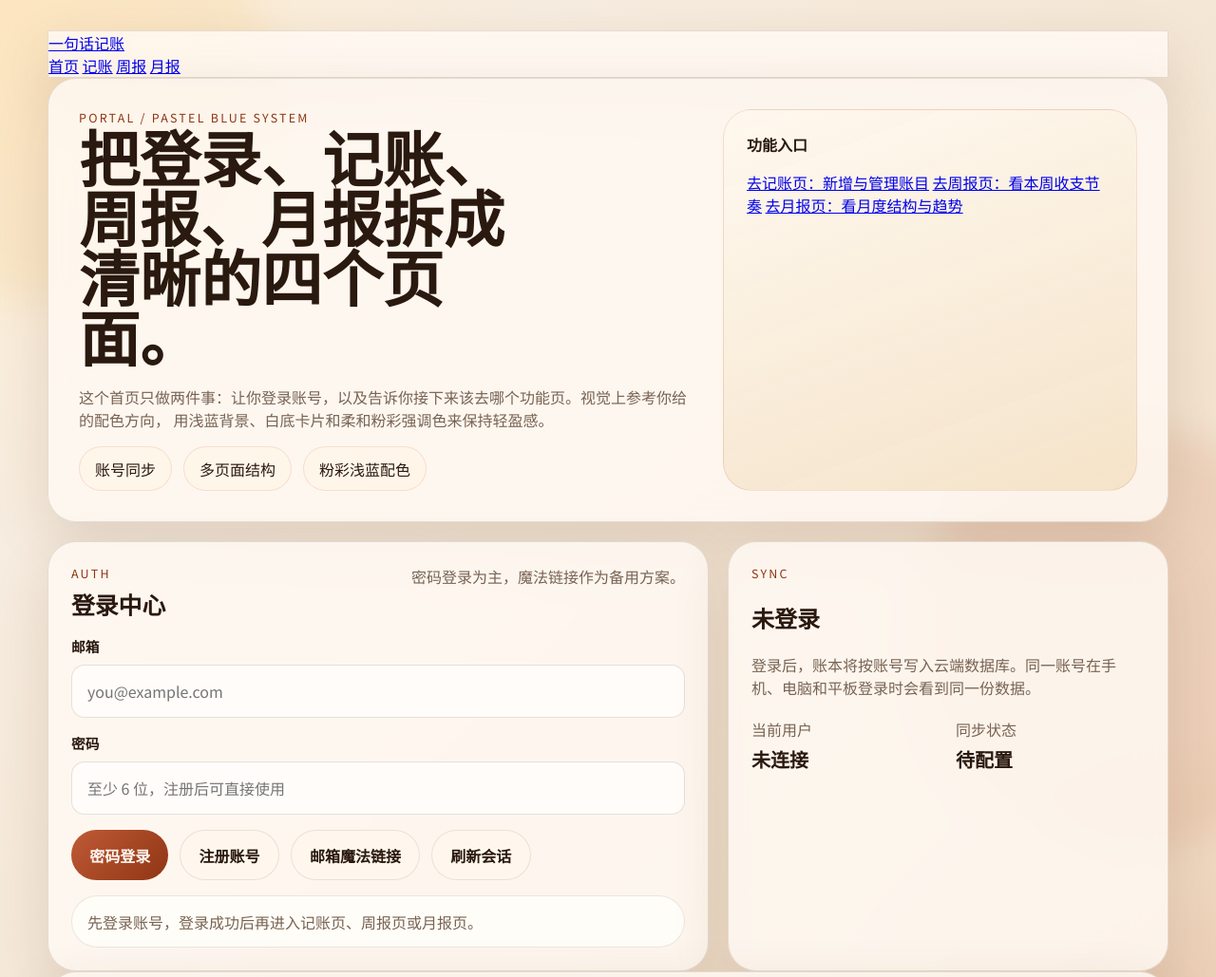
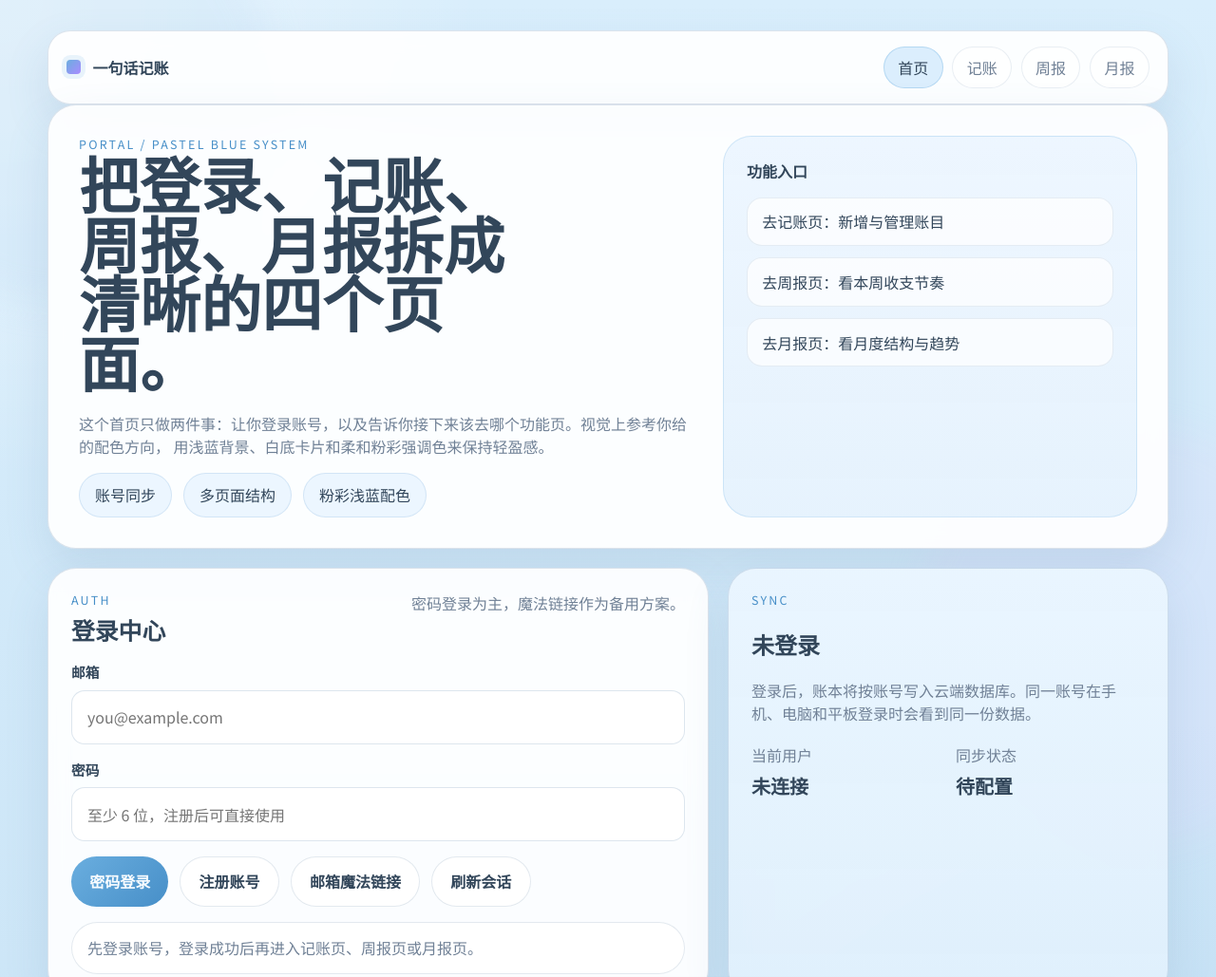
Before and after one commit to BR-HY/accounting, a plain HTML site: page index.html in a window 1280 px wide. Shown: the top 1029 px of the page at 95% size. Drawn offline with Linux system fonts and the light colour scheme; a script that the page names is missing.

Commit message:
Update styles.css

```diff
--- a/styles.css
+++ b/styles.css
@@ -1,16 +1,16 @@
 :root {
-  --bg: #f6efe5;
-  --bg-deep: #ead7bc;
-  --paper: rgba(255, 250, 243, 0.84);
-  --paper-strong: #fff8ee;
-  --line: rgba(96, 64, 39, 0.15);
-  --ink: #2a190f;
-  --muted: #786353;
-  --accent: #bf5a36;
-  --accent-strong: #8f3514;
-  --income: #1d7f5d;
-  --expense: #b23b2e;
-  --shadow: 0 22px 60px rgba(90, 49, 27, 0.14);
+  --bg: #d7ecfb;
+  --bg-deep: #c3def1;
+  --paper: rgba(255, 255, 255, 0.92);
+  --paper-strong: #ffffff;
+  --line: rgba(103, 134, 168, 0.22);
+  --ink: #32465a;
+  --muted: #708196;
+  --accent: #6aaedf;
+  --accent-strong: #478fc8;
+  --income: #6bbb73;
+  --expense: #ef6e65;
+  --shadow: 0 20px 46px rgba(94, 131, 165, 0.16);
   --radius-xl: 30px;
   --radius-lg: 20px;
   --radius-md: 14px;
@@ -30,9 +30,9 @@ body {
   font-family: "Noto Sans SC", sans-serif;
   color: var(--ink);
   background:
-    radial-gradient(circle at top left, rgba(255, 235, 204, 0.9), transparent 32%),
-    radial-gradient(circle at bottom right, rgba(191, 90, 54, 0.2), transparent 26%),
-    linear-gradient(135deg, #f8f1e8 0%, #f1ddc3 100%);
+    radial-gradient(circle at top left, rgba(255, 255, 255, 0.55), transparent 28%),
+    radial-gradient(circle at bottom right, rgba(188, 218, 242, 0.65), transparent 28%),
+    linear-gradient(180deg, #d9eefc 0%, #cae4f6 100%);
   position: relative;
   overflow-x: hidden;
 }
@@ -70,13 +70,13 @@ code {
 .ambient-left {
   top: -8rem;
   left: -10rem;
-  background: rgba(247, 203, 122, 0.36);
+  background: rgba(190, 219, 245, 0.5);
 }
 
 .ambient-right {
   right: -8rem;
   bottom: -6rem;
-  background: rgba(191, 90, 54, 0.24);
+  background: rgba(234, 210, 255, 0.3);
 }
 
 .shell {
@@ -87,11 +87,59 @@ code {
   z-index: 1;
 }
 
+.topbar {
+  display: flex;
+  align-items: center;
+  justify-content: space-between;
+  gap: 1rem;
+  padding: 1rem 1.2rem;
+  border-radius: 24px;
+}
+
+.brand {
+  display: inline-flex;
+  align-items: center;
+  gap: 0.75rem;
+  color: var(--ink);
+  text-decoration: none;
+  font-family: "Space Grotesk", "Noto Sans SC", sans-serif;
+  font-weight: 700;
+}
+
+.brand-mark {
+  width: 0.95rem;
+  height: 0.95rem;
+  border-radius: 4px;
+  background: linear-gradient(135deg, var(--accent), #a98cff);
+  box-shadow: 0 0 0 5px rgba(106, 174, 223, 0.14);
+}
+
+.topnav {
+  display: flex;
+  flex-wrap: wrap;
+  gap: 0.6rem;
+}
+
+.topnav a {
+  padding: 0.55rem 0.9rem;
+  border-radius: 999px;
+  text-decoration: none;
+  color: var(--muted);
+  background: rgba(255, 255, 255, 0.7);
+  border: 1px solid rgba(103, 134, 168, 0.14);
+}
+
+.topnav a[aria-current="page"] {
+  color: var(--ink);
+  background: rgba(218, 238, 253, 0.95);
+  border-color: rgba(106, 174, 223, 0.34);
+}
+
 .card {
   background: var(--paper);
   border: 1px solid var(--line);
   box-shadow: var(--shadow);
-  backdrop-filter: blur(16px);
+  backdrop-filter: blur(10px);
 }
 
 .hero {
@@ -163,8 +211,8 @@ code {
 .sample-chip,
 .setup-badge {
   padding: 0.65rem 1rem;
-  background: rgba(255, 245, 232, 0.86);
-  border: 1px solid rgba(191, 90, 54, 0.15);
+  background: rgba(236, 246, 255, 0.96);
+  border: 1px solid rgba(104, 159, 208, 0.2);
   color: var(--ink);
 }
 
@@ -194,14 +242,89 @@ code {
 }
 
 .hero-panel {
-  background:
-    linear-gradient(160deg, rgba(255, 249, 239, 0.96), rgba(244, 225, 198, 0.92));
-  border: 1px solid rgba(191, 90, 54, 0.15);
+  background: linear-gradient(180deg, rgba(255, 255, 255, 0.98), rgba(236, 247, 255, 0.95));
+  border: 1px solid rgba(106, 174, 223, 0.22);
 }
 
 .panel-title {
   margin-top: 0;
   font-weight: 700;
+}
+
+.tone-blue {
+  background: linear-gradient(180deg, rgba(234, 245, 255, 0.98), rgba(224, 240, 252, 0.96));
+}
+
+.tone-lavender {
+  background: linear-gradient(180deg, rgba(243, 239, 255, 0.98), rgba(236, 233, 255, 0.96));
+}
+
+.tone-yellow {
+  background: linear-gradient(180deg, rgba(255, 249, 220, 0.98), rgba(255, 244, 203, 0.96));
+}
+
+.tone-pink {
+  background: linear-gradient(180deg, rgba(255, 237, 240, 0.98), rgba(255, 229, 234, 0.96));
+}
+
+.tone-green {
+  background: linear-gradient(180deg, rgba(235, 247, 232, 0.98), rgba(226, 244, 224, 0.96));
+}
+
+.tone-info {
+  background: linear-gradient(180deg, rgba(237, 246, 255, 0.98), rgba(229, 242, 253, 0.96));
+}
+
+.compact-hero .hero-copy h1 {
+  max-width: 14ch;
+  font-size: clamp(2rem, 4vw, 3.1rem);
+}
+
+.compact-grid {
+  grid-template-columns: 1fr 0.9fr;
+}
+
+.portal-grid {
+  display: grid;
+  grid-template-columns: repeat(3, minmax(0, 1fr));
+  gap: 1rem;
+  margin-top: 1.25rem;
+}
+
+.portal-card {
+  display: grid;
+  gap: 0.9rem;
+}
+
+.portal-card h2,
+.portal-card p {
+  margin: 0;
+}
+
+.link-btn {
+  text-decoration: none;
+  display: inline-flex;
+  align-items: center;
+  justify-content: center;
+}
+
+.portal-list {
+  display: grid;
+  gap: 0.75rem;
+}
+
+.portal-mini {
+  display: block;
+  padding: 0.8rem 0.95rem;
+  border-radius: 16px;
+  text-decoration: none;
+  color: var(--ink);
+  background: rgba(255, 255, 255, 0.72);
+  border: 1px solid rgba(103, 134, 168, 0.14);
+}
+
+.portal-mini.static {
+  cursor: default;
 }
 
 .auth-grid,
@@ -294,9 +417,9 @@ textarea,
 input,
 select {
   width: 100%;
-  border: 1px solid rgba(96, 64, 39, 0.15);
+  border: 1px solid rgba(115, 150, 184, 0.24);
   border-radius: var(--radius-md);
-  background: rgba(255, 255, 255, 0.65);
+  background: rgba(255, 255, 255, 0.92);
   padding: 0.95rem 1rem;
   color: var(--ink);
   transition: border-color 0.2s ease, box-shadow 0.2s ease;
@@ -306,8 +429,8 @@ textarea:focus,
 input:focus,
 select:focus {
   outline: none;
-  border-color: rgba(191, 90, 54, 0.5);
-  box-shadow: 0 0 0 4px rgba(191, 90, 54, 0.12);
+  border-color: rgba(71, 143, 200, 0.55);
+  box-shadow: 0 0 0 4px rgba(106, 174, 223, 0.18);
 }
 
 #entry-input {
@@ -323,13 +446,13 @@ select:focus {
 
 .primary-btn {
   background: linear-gradient(135deg, var(--accent), var(--accent-strong));
-  color: #fff7f0;
+  color: #f8fcff;
 }
 
 .ghost-btn {
-  background: rgba(255, 247, 237, 0.92);
+  background: rgba(255, 255, 255, 0.88);
   color: var(--ink);
-  border: 1px solid rgba(96, 64, 39, 0.12);
+  border: 1px solid rgba(103, 134, 168, 0.18);
 }
 
 .danger-btn {
@@ -339,20 +462,20 @@ select:focus {
 .status-card {
   margin-top: 1rem;
   padding: 0.9rem 1rem;
-  border: 1px solid rgba(96, 64, 39, 0.12);
-  background: rgba(255, 253, 248, 0.92);
+  border: 1px solid rgba(103, 134, 168, 0.18);
+  background: rgba(255, 255, 255, 0.92);
 }
 
 .status-success {
-  border-color: rgba(29, 127, 93, 0.24);
-  background: rgba(225, 245, 237, 0.85);
-  color: #155740;
+  border-color: rgba(107, 187, 115, 0.28);
+  background: rgba(232, 248, 232, 0.98);
+  color: #387248;
 }
 
 .status-warn {
-  border-color: rgba(178, 59, 46, 0.24);
-  background: rgba(255, 238, 235, 0.82);
-  color: #7b2a20;
+  border-color: rgba(239, 110, 101, 0.24);
+  background: rgba(255, 236, 234, 0.96);
+  color: #944942;
 }
 
 .status-idle {
@@ -639,13 +762,20 @@ select:focus {
 }
 
 @media (max-width: 1080px) {
+  .topbar,
   .hero,
   .auth-grid,
+  .compact-grid,
+  .portal-grid,
   .workspace,
   .stats-grid,
   .report-summary-grid,
   .report-grid {
     grid-template-columns: 1fr;
+  }
+
+  .topbar {
+    display: grid;
   }
 
   .section-head {
@@ -687,6 +817,10 @@ select:focus {
     grid-template-columns: 1fr;
   }
 
+  .topnav {
+    width: 100%;
+  }
+
   .report-toolbar {
     display: grid;
   }
```
